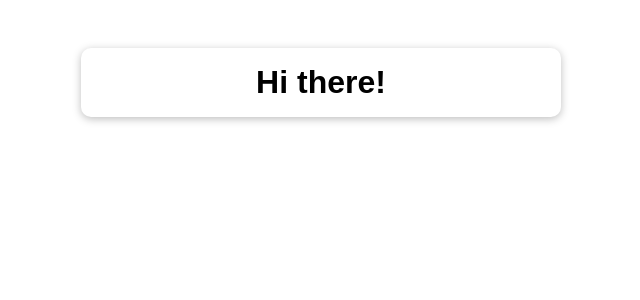
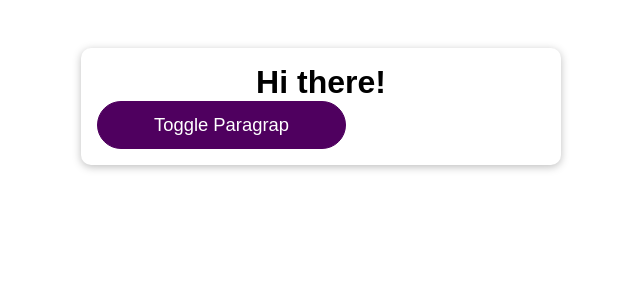
Before and after one commit to daphneruth/react-optimization, a React (Create React App) app: page / in a window 1280 px wide. Shown: the top 300 px of the page, without its empty margins (319-959 px from the left). Built offline with nearby package versions, Linux system fonts and the light colour scheme.

Commit message:
usestate change in component to trigger re-evaluation

```diff
--- a/src/App.js
+++ b/src/App.js
@@ -1,13 +1,20 @@
 import React, { useState } from 'react';
+import Button from './components/UI/Button/Button';
 
 import './App.css';
 
 function App() {
   const[showPara,setShowPara] = useState(false)
+
+  const toggleParaHandler = () => {
+    //changing state
+    setShowPara(prevShowPara => ! prevShowPara)
+  }
   return (
     <div className="app">
       <h1>Hi there!</h1>
      { showPara && <p>react behind scenes</p>}
+     <Button onClick ={toggleParaHandler}>Toggle Paragrap</Button>
     </div>
   );
 }
```
